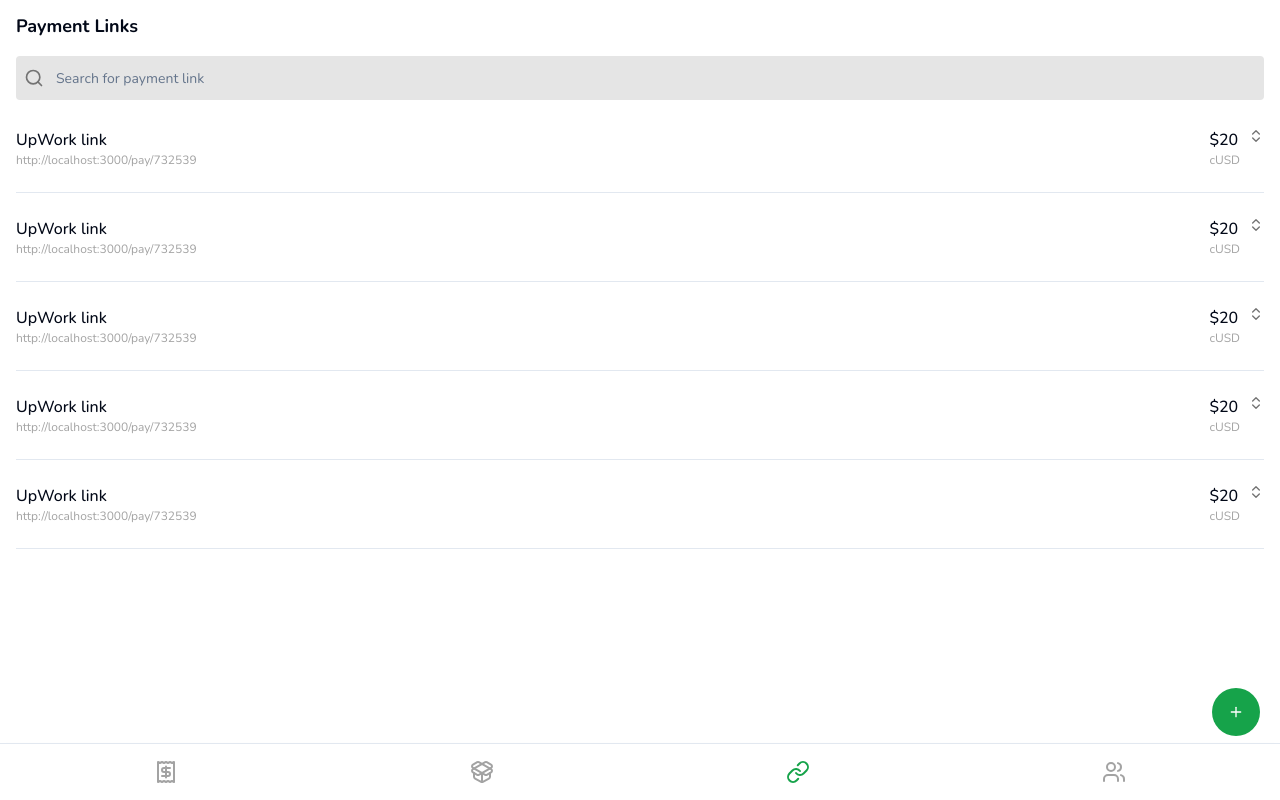
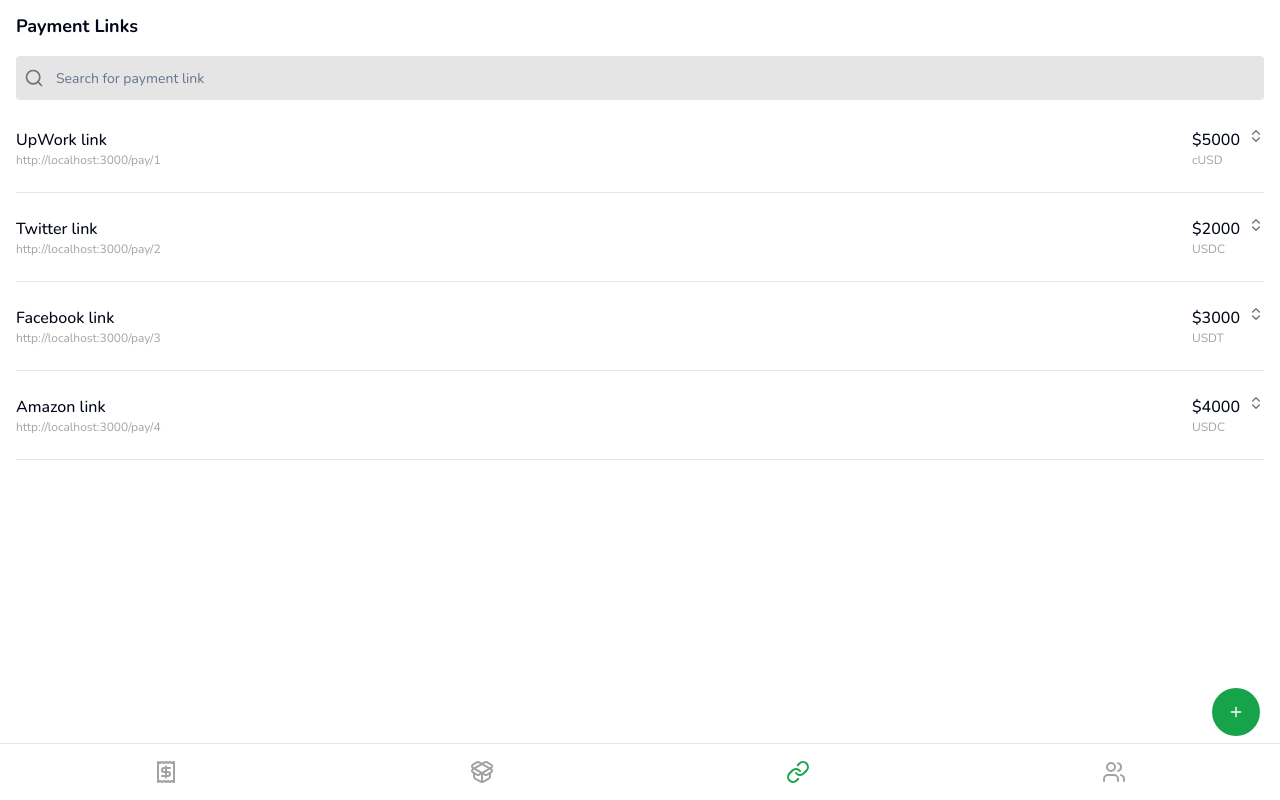
Before and after one commit to JovanMwesigwa/paynapple-bwc, a Next.js app: page /links in a window 1280 px wide. Built offline with nearby package versions, Linux system fonts and the light colour scheme.

Commit message:
Refactor types.ts, ShareLinkDrawer.tsx, SelectAsset.tsx, page.tsx, and pay-link-card.tsx components and update dependencies

```diff
--- a/app/components/SelectAsset.tsx
+++ b/app/components/SelectAsset.tsx
@@ -10,12 +10,13 @@
   SelectValue,
 } from "@/components/ui/select";
 import Image from "next/image";
+import { AssetsEnum } from "@/types";
 
-export function SelectAsset() {
+export function SelectAsset({ asset }: { asset: AssetsEnum | undefined }) {
   return (
     <Select>
       <SelectTrigger className="w-full my-2 outline-none">
-        <SelectValue placeholder="Select an asset" />
+        <SelectValue placeholder="Select an asset" defaultValue={asset} />
       </SelectTrigger>
       <SelectContent>
         <SelectGroup>
--- a/app/components/Sheets/ShareLinkDrawer.tsx
+++ b/app/components/Sheets/ShareLinkDrawer.tsx
@@ -21,9 +21,10 @@
   WhatsappIcon,
   WhatsappShareButton,
 } from "next-share";
+import { PayLinkT } from "@/types";
 
-export function ShareLinkDrawer({ linkID }: { linkID: string }) {
-  const shareUrl = appUrl + "/pay/" + linkID;
+export function ShareLinkDrawer({ link }: { link: PayLinkT }) {
+  const shareUrl = link.url;
 
   return (
     <Drawer>
--- a/app/link/[id]/page.tsx
+++ b/app/link/[id]/page.tsx
@@ -1,27 +1,50 @@
+"use client";
+
 import SubmitBtn from "@/app/components/Buttons/SubmitBtn";
 import { SelectAsset } from "@/app/components/SelectAsset";
-import { Button } from "@/components/ui/button";
 import { Checkbox } from "@/components/ui/checkbox";
 import { Input } from "@/components/ui/input";
 import { Label } from "@/components/ui/label";
 import { Textarea } from "@/components/ui/textarea";
-import { SendHorizonal } from "lucide-react";
-import React from "react";
+import { payLinks } from "@/data";
+import { useParams } from "next/navigation";
 
 const EditPayLinkPage = () => {
+  const { id } = useParams();
+
+  const payLink = payLinks.find((link) => link.id === id);
+
   return (
     <div className="flex flex-col gap-y-4">
       {/* Header */}
+      <div className="flex flex-col w-full gap-y-1">
+        <Label className="text-sm ">Title</Label>
+
+        <div className="w-full relative ">
+          <Input
+            type="text"
+            className="outline-none"
+            value={payLink?.title}
+            placeholder="Give your link a title"
+          />
+        </div>
+      </div>
+
       <div className="flex flex-col w-full">
         <Label className="text-sm ">Pay Currency</Label>
-        <SelectAsset />
+        <SelectAsset asset={payLink?.asset} />
       </div>
 
       <div className="flex flex-col w-full gap-y-1">
         <Label className="text-sm ">Price</Label>
 
         <div className="w-full relative ">
-          <Input type="number" className="outline-none" placeholder="0.0" />
+          <Input
+            type="number"
+            value={payLink?.amount}
+            className="outline-none"
+            placeholder="0.0"
+          />
 
           <div className="absolute right-2 top-2 bg-white">
             <h1>USD</h1>
@@ -33,7 +56,11 @@
         <Label className="text-sm ">Order Description</Label>
 
         <div className="w-full relative">
-          <Textarea className="outline-none" placeholder="Optional" />
+          <Textarea
+            value={payLink?.description}
+            className="outline-none"
+            placeholder="Optional"
+          />
         </div>
       </div>
 
--- a/app/links/page.tsx
+++ b/app/links/page.tsx
@@ -1,7 +1,5 @@
-import { appUrl } from "@/data";
-import ParentFloatingButton from "../components/ParentFloatingButton";
+import { payLinks } from "@/data";
 import LinksHeader from "./links-header";
-import { Separator } from "@/components/ui/separator";
 import PayLinkCard from "./pay-link-card";
 
 const AllLinksPage = () => {
@@ -9,11 +7,9 @@
     <div className="flex flex-col gap-y-6">
       <LinksHeader />
 
-      <PayLinkCard />
-      <PayLinkCard />
-      <PayLinkCard />
-      <PayLinkCard />
-      <PayLinkCard />
+      {payLinks.map((payLink) => (
+        <PayLinkCard key={payLink.id} item={payLink} />
+      ))}
     </div>
   );
 };
--- a/app/links/pay-link-card.tsx
+++ b/app/links/pay-link-card.tsx
@@ -1,34 +1,31 @@
 "use client";
 
-import { Separator } from "@/components/ui/separator";
-import { appUrl } from "@/data";
 import {
   Collapsible,
   CollapsibleContent,
   CollapsibleTrigger,
 } from "@/components/ui/collapsible";
-import React from "react";
-import { Button } from "@/components/ui/button";
-import { ChevronsUpDown, Pen, Share2 } from "lucide-react";
-import { ShareDrawer } from "../components/Sheets/ShareDrawer";
+import { Separator } from "@/components/ui/separator";
+import { PayLinkT } from "@/types";
+import { ChevronsUpDown, Pen } from "lucide-react";
+import Link from "next/link";
 import { ShareLinkDrawer } from "../components/Sheets/ShareLinkDrawer";
-import Link from "next/link";
 
-const PayLinkCard = () => {
+const PayLinkCard = ({ item }: { item: PayLinkT }) => {
   return (
     <>
       <Collapsible>
         <CollapsibleTrigger asChild>
           <div className="w-full flex cursor-pointer flex-row  justify-between">
             <div className="flex flex-1 flex-col">
-              <h1 className="font-medium">UpWork link</h1>
-              <p className="text-xs text-neutral-400">{appUrl}/pay/732539</p>
+              <h1 className="font-medium">{item.title}</h1>
+              <p className="text-xs text-neutral-400">{item.url}</p>
             </div>
 
             <div className="flex flex-row">
               <div className="flex flex-col">
-                <p className="font-medium">$20</p>
-                <p className="text-xs text-neutral-400">cUSD</p>
+                <p className="font-medium">${item.amount}</p>
+                <p className="text-xs text-neutral-400">{item.asset}</p>
               </div>
 
               <div className="pl-2 cursor-pointer">
@@ -48,7 +45,7 @@
               </div>
             </Link>
 
-            <ShareLinkDrawer linkID="732539" />
+            <ShareLinkDrawer link={item} />
           </div>
         </CollapsibleContent>
       </Collapsible>
--- a/data/index.ts
+++ b/data/index.ts
@@ -1,4 +1,4 @@
-import { ClientT, InvoiceEnum, InvoiceT, ProductT } from "@/types";
+import { ClientT, InvoiceEnum, InvoiceT, PayLinkT, ProductT } from "@/types";
 
 export const invoices: InvoiceT[] = [
   {
@@ -197,4 +197,55 @@
   },
 ];
 
+export const payLinks: PayLinkT[] = [
+  {
+    id: "1",
+    title: "UpWork link",
+    asset: "cUSD",
+    amount: 5000,
+    status: "Pending",
+    fixed: false,
+    invoice: invoices[0],
+    url: "http://localhost:3000/pay/1",
+    createdAt: "2021-11-12",
+    updatedAt: "2021-11-12",
+  },
+  {
+    id: "2",
+    title: "Twitter link",
+    asset: "USDC",
+    amount: 2000,
+    status: "Pending",
+    fixed: false,
+    invoice: invoices[1],
+    url: "http://localhost:3000/pay/2",
+    createdAt: "2021-11-12",
+    updatedAt: "2021-11-12",
+  },
+  {
+    id: "3",
+    title: "Facebook link",
+    asset: "USDT",
+    amount: 3000,
+    status: "Pending",
+    fixed: false,
+    invoice: invoices[2],
+    url: "http://localhost:3000/pay/3",
+    createdAt: "2021-11-12",
+    updatedAt: "2021-11-12",
+  },
+  {
+    id: "4",
+    title: "Amazon link",
+    asset: "USDC",
+    amount: 4000,
+    status: "Pending",
+    fixed: false,
+    invoice: invoices[3],
+    url: "http://localhost:3000/pay/4",
+    createdAt: "2021-11-12",
+    updatedAt: "2021-11-12",
+  },
+];
+
 export const appUrl = "http://localhost:3000";
```
Also changed, not shown: types.ts (+16 -0 lines).
